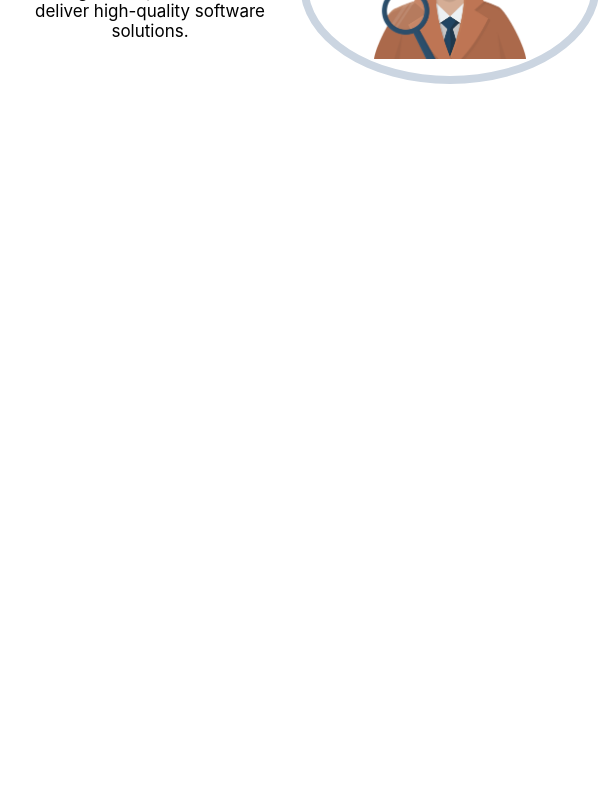
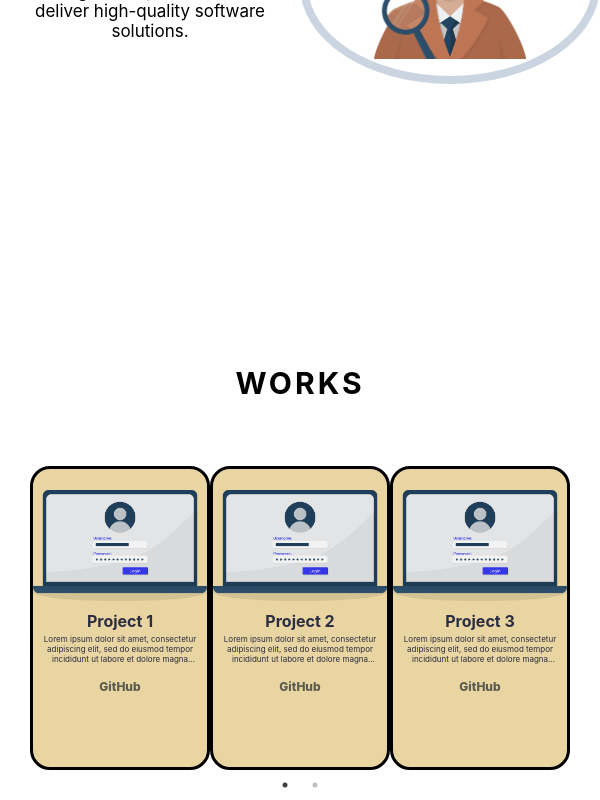
Before and after one commit to mitchellchep/MitchelleChepkoech, a JavaScript app: page / in a window 600 px wide. Shown: the part 1046-1846 px from the top of the page. Before the commit the page ends 1376 px from the top, so only its background shows below. Built offline with nearby package versions, Linux system fonts and the light colour scheme; the HTML template or start-up script is replaced by a standard one.

Commit message:
Styling for the Projects component
Signed-off-by: mitchellkoech <mitchikoechi3.7@gmail.com>

```diff
--- a/src/App.css
+++ b/src/App.css
@@ -161,3 +161,305 @@ a,a:active,a:hover {
 .about .about-img .about-img-wrapper img{
   width: 60%;
 }
+/*Project Section Styling */
+.project {
+  background-color: #e9d5a1;
+  height: 65vh;
+  margin-top: -2rem;
+}
+.heading{
+  font-size: 2rem;
+  text-transform: uppercase;
+  padding: 1rem;
+  letter-spacing: .3rem;
+}
+.projects-container {
+  padding: 3;
+}
+.projects-container .project{
+  position: relative;
+  height: 38vh;
+  border: 0.3rem solid black;
+  border-radius: 20px;
+  margin: 0 1rem 0 0;
+  display: flex;
+  flex-direction: column;
+  align-items: center;
+  justify-content: flex-start;
+}
+.projects-container .project .content {
+  position: relative;
+  display: flex;
+  flex-direction: column;
+  justify-content: center;
+  margin-top: 1.2rem;
+  height: 85%;
+  border-radius: 15px;
+  transition: all 0.5s;
+  cursor: auto;
+  overflow: hidden;
+}
+.content:hover {
+  transform: translate(0, -10px);
+}
+.content:before{
+  content: "";
+  display: block;
+  padding-top: 10%;
+}
+.projects-container .project .content .img {
+  display: block;
+  margin: 0 auto;
+  width: 31%;
+}
+.name {
+  color: #2b2d42;
+  margin: 10px 0;
+  font-size: 1.6rem;
+  margin-bottom: -0.5rem;
+}
+.description {
+  color: #2b2d42;
+  font-size: 1rem;
+  margin-bottom: 1.5rem;
+  padding: 0rem 1rem;
+}
+.description-min{
+  color: #2b2d42;
+  font-size: 1rem;
+  padding: 0rem 1rem;
+  margin-bottom: 1.5rem;
+  overflow: hidden;
+  text-overflow: ellipsis;
+  display: -webkit-box;
+  line-clamp: 3;
+  -webkit-line-clamp: 3;
+  -webkit-box-orient: vertical;
+}
+.project-button {
+  width: 8rem;
+  font-size: 1.2rem;
+  font-weight: 800;
+  padding: 5px 25px;
+  border: 1px solid rgba(30, 39, 46, 0,7);
+  border-radius: 8%;
+  color: rgba(30, 39, 46, 0.7);
+}
+.project-button:hover,
+.project-button:active,
+.project-button:focus {
+  background-color: #ef233c;
+  border-color: #ef233c;
+  color: white;
+}
+@media (min-width: 500px) and (max-width: 650px){
+  .projects-container .project{
+    position: relative;
+    height: 38vh;
+    border: 0.3rem solid black;
+    border-radius: 20px;
+    margin: 0 1rem 0 0;
+    display: flex;
+    flex-direction: column;
+    align-items: center;
+    justify-content: flex-start;
+  }
+  .projects-container .project .content {
+    position: relative;
+    display: flex;
+    flex-direction: column;
+    justify-content: center;
+    margin-top: -1.2rem;
+    height: 88%;
+    border-radius: 15px;
+    transition: all 0.5s;
+    cursor: auto;
+    overflow: hidden;
+  }
+  .projects-container .project .content .img {
+    display: block;
+    margin: 0 auto;
+    width: 31%;
+  }
+  .name{
+    color: #2b2d42;
+    margin: 10px 0;
+    font-size: 1.4rem;
+    margin-bottom: -0.5rem;
+  }
+  .description{
+    color: #2b2d42;
+    font-size: 1rem;
+    margin-bottom: 1.2rem;
+    padding: 1.2rem;
+  }
+  .description-min{
+    color: #2b2d42;
+    font-size: 1rem;
+    padding: 0rem 1rem;
+    margin-bottom: 1.2rem;
+    overflow: hidden;
+    text-overflow: ellipsis;
+    display: -webkit-box;
+    line-clamp: 3;
+    -webkit-line-clamp: 3;
+    -webkit-box-orient: vertical;
+  }
+  .project-button {
+    width: 8rem;
+    font-size: 1.05rem;
+    font-weight: 800;
+    padding: 3px 25px;
+    border: 1px solid rgba(30, 39, 46, 0,7);
+    border-radius: 8%;
+    color: rgba(30, 39, 46, 0.7);
+  }
+}
+@media (max-width: 1000px){
+  .projects-container {
+    padding: 3rem;
+  }
+  .projects-container .project{
+    position: relative;
+    height: 38vh;
+    border: 0.3rem solid black;
+    border-radius: 20px;
+    margin: 0 1rem 0 0;
+    display: flex;
+    flex-direction: column;
+    align-items: center;
+    justify-content: flex-start;
+  }
+  .projects-container .project .content {
+    position: relative;
+    display: flex;
+    flex-direction: column;
+    justify-content: center;
+    margin-top: -1.2rem;
+    height: 85%;
+    border-radius: 15px;
+    transition: all 0.5s;
+    cursor: auto;
+    overflow: hidden;
+  }
+  .content:hover {
+    transform: translate(0, -10px);
+  }
+  .content:before{
+    content: "";
+    display: block;
+    padding-top: 10%;
+  }
+  .projects-container .project .content .img {
+    display: block;
+    margin: 0 auto;
+    width: 31%;
+  }
+  .name {
+    color: #2b2d42;
+    margin: 10px 0;
+    font-size: 1.6rem;
+    margin-bottom: -0.5rem;
+  }
+  .description {
+    color: #2b2d42;
+    font-size: 1rem;
+    margin-bottom: 1.5rem;
+    padding: 0rem 1rem;
+}
+.description-min{
+    color: #2b2d42;
+    font-size: 0.8rem;
+    padding: 0rem 1rem;
+    margin-bottom: 1.5rem;
+    overflow: hidden;
+    text-overflow: ellipsis;
+    display: -webkit-box;
+    line-clamp: 3;
+    -webkit-line-clamp: 3;
+    -webkit-box-orient: vertical;
+  }
+  .project-button {
+    width: 8rem;
+    font-size: 1.2rem;
+    font-weight: 800;
+    padding: 4px 25px;
+    border: 1px solid rgba(30, 39, 46, 0,7);
+    border-radius: 8%;
+    color: rgba(30, 39, 46, 0.7);
+  }
+}
+@media (min-width: 2000px){
+  .projects-container {
+    padding: 3rem;
+  }
+  .projects-container .project{
+    position: relative;
+    height: 38vh;
+    border: 0.3rem solid black;
+    border-radius: 20px;
+    margin: 0 1rem 0 0;
+    display: flex;
+    flex-direction: column;
+    align-items: center;
+    justify-content: flex-start;
+  }
+  .projects-container .project .content {
+    position: relative;
+    display: flex;
+    flex-direction: column;
+    justify-content: center;
+    margin-top: -1.2rem;
+    height: 85%;
+    border-radius: 15px;
+    transition: all 0.5s;
+    cursor: auto;
+    overflow: hidden;
+  }
+  .content:hover {
+    transform: translate(0, -10px);
+  }
+  .content:before{
+    content: "";
+    display: block;
+    padding-top: 10%;
+  }
+  .projects-container .project .content .img {
+    display: block;
+    margin: 0 auto;
+    width: 35%;
+  }
+  .name {
+    color: #2b2d42;
+    margin: 10px 0;
+    font-size: 1.6rem;
+    margin-bottom: -0.2rem;
+  }
+  .description {
+    color: #2b2d42;
+    font-size: 1.2rem;
+    margin-bottom: 1.7rem;
+    padding: 0rem 1rem;
+  }
+  .description-min{
+    color: #2b2d42;
+    font-size: 1.2rem;
+    padding: 0rem 1rem;
+    margin-bottom: 1.7rem;
+    overflow: hidden;
+    text-overflow: ellipsis;
+    display: -webkit-box;
+    line-clamp: 3;
+    -webkit-line-clamp: 3;
+    -webkit-box-orient: vertical;
+  }
+  .project-button {
+    width: 8rem;
+    font-size: 1.4rem;
+    font-weight: 800;
+    padding: 7px 25px;
+    border: 1px solid rgba(30, 39, 46, 0,7);
+    border-radius: 8%;
+    color: rgba(30, 39, 46, 0.7);
+  }
+}
--- a/src/App.js
+++ b/src/App.js
@@ -2,6 +2,7 @@ import Header from './components/Header';
 import './App.css';
 import Body from './components/Body';
 import About from './components/About';
+import Projects from './components/Projects';
 
 const App = () => {
   return (
@@ -9,6 +10,7 @@ const App = () => {
       <Header />
       <Body/>
       <About/>
+      <Projects/>
     </div>
   );
 }
```
